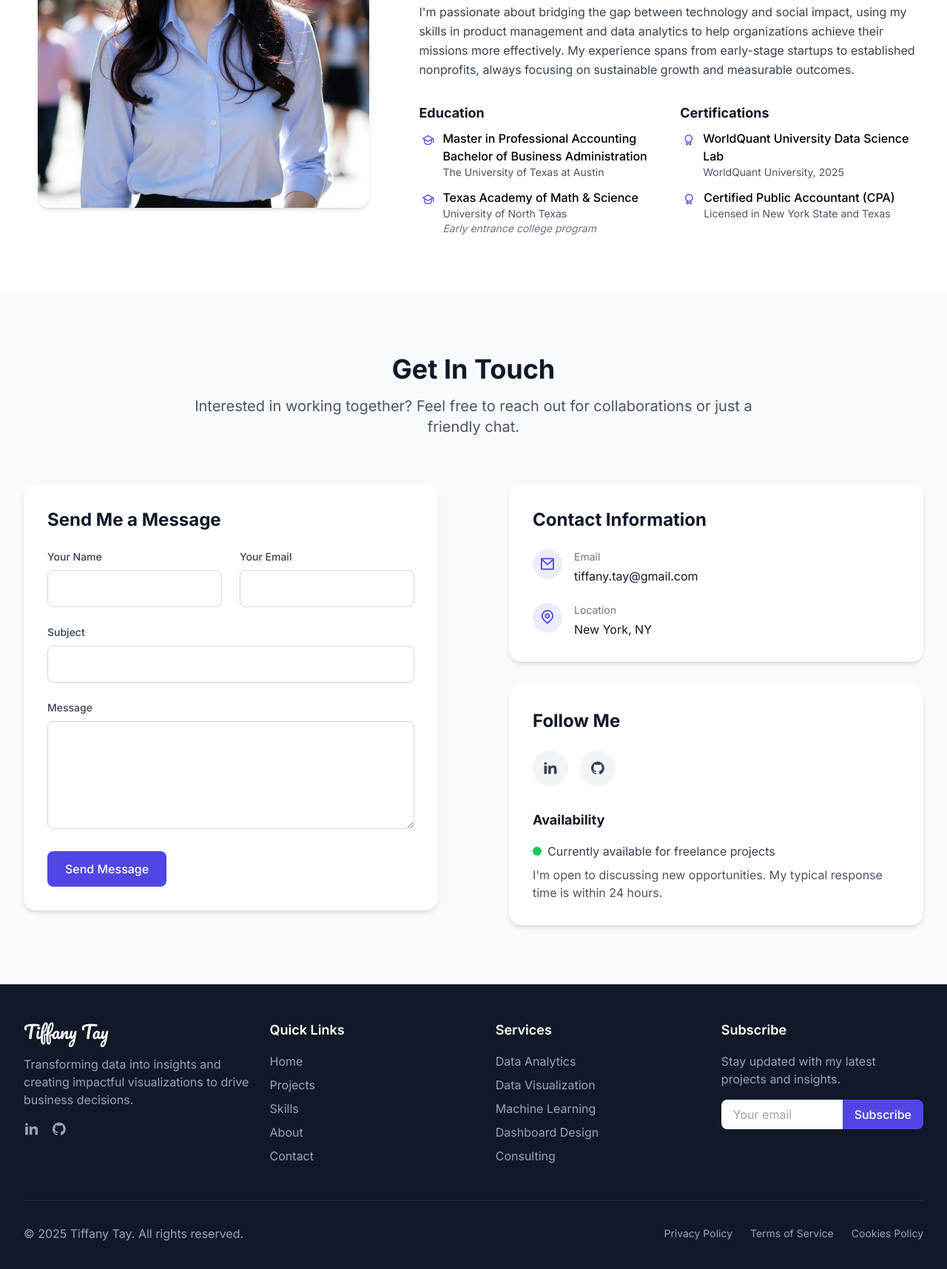
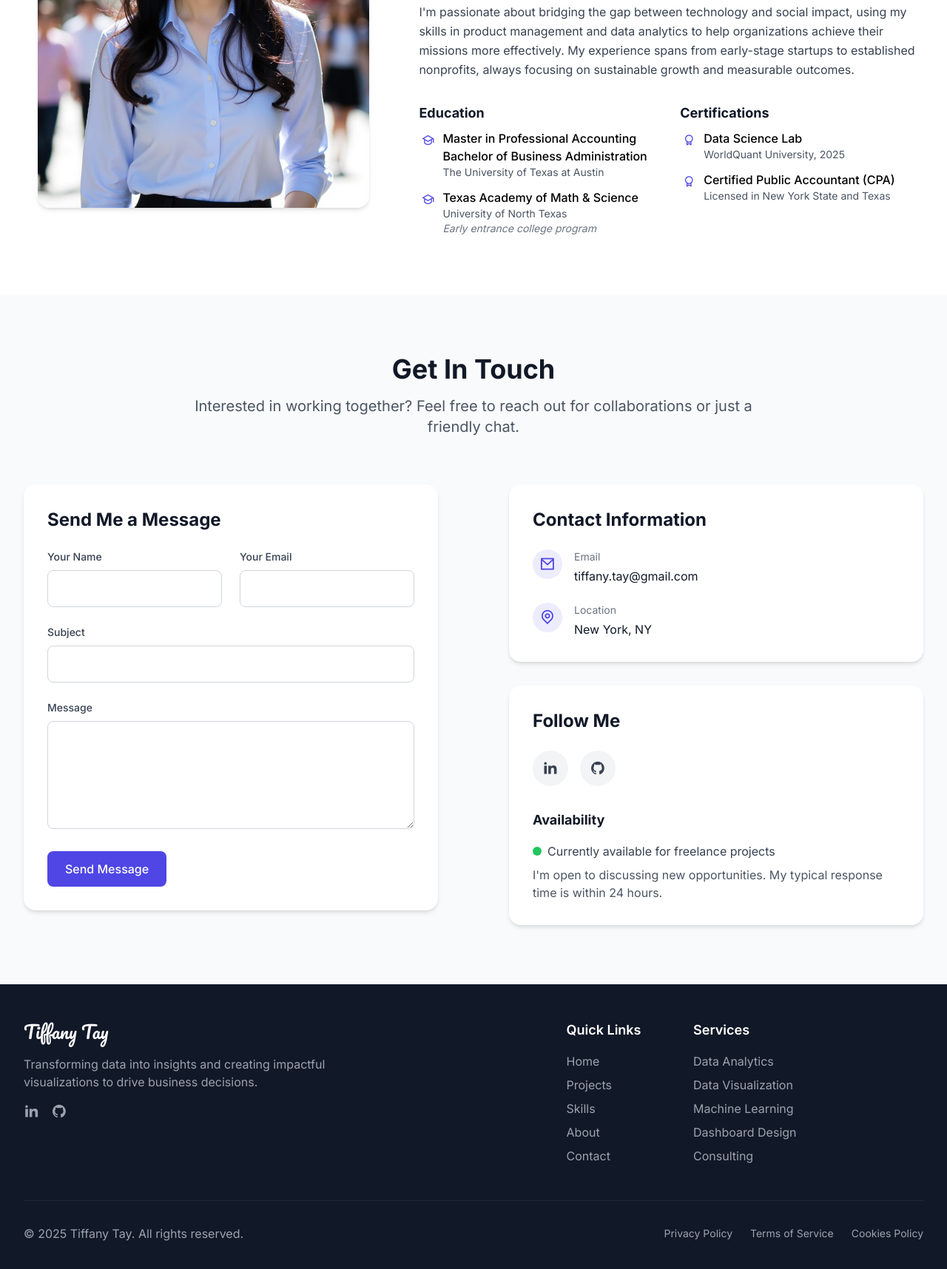
Before and after one commit to tiffanytay/powered-by-tnt_site, a plain HTML site: page index.html in a window 1280 px wide. Shown: the part 4451-6167 px from the top of the page at 74% size. Drawn offline with nearby package versions, Linux system fonts and the light colour scheme.

Commit message:
Update index.html
removed 'subscribe' and extra 'WQU'

```diff
--- a/index.html
+++ b/index.html
@@ -612,7 +612,7 @@ I'm passionate about bridging the gap between technology and social impact, usin
 <i class="ri-award-line"></i>
 </div>
 <div>
-<div class="font-medium">WorldQuant University Data Science Lab</div>
+<div class="font-medium">Data Science Lab</div>
 <div class="text-sm text-gray-600">WorldQuant University, 2025</div>
 </div>
 </li>
@@ -680,7 +680,7 @@ Send Message
 </div>
 <div>
 <div class="text-sm text-gray-500 mb-1">Email</div>
-<a href="mailto:alex.morgan@example.com" class="text-gray-900 hover:text-primary">tiffany.tay@gmail.com</a>
+<a href="mailto:tiffany.tay@gmail.com" class="text-gray-900 hover:text-primary">tiffany.tay@gmail.com</a>
 </div>
 </li>
 <!-- <li class="flex items-start">
@@ -768,7 +768,7 @@ Transforming data into insights and creating impactful visualizations to drive b
 <li><a href="#" class="text-gray-400 hover:text-white">Consulting</a></li>
 </ul>
 </div>
-<div class="col-span-2 md:col-span-1">
+<!-- <div class="col-span-2 md:col-span-1">
 <h3 class="text-lg font-semibold mb-4">Subscribe</h3>
 <p class="text-gray-400 mb-4">Stay updated with my latest projects and insights.</p>
 <form class="flex">
@@ -777,7 +777,7 @@ Transforming data into insights and creating impactful visualizations to drive b
 Subscribe
 </button>
 </form>
-</div>
+</div> -->
 </div>
 </div>
 <div class="border-t border-gray-800 mt-12 pt-8 flex flex-col md:flex-row justify-between items-center">
```
